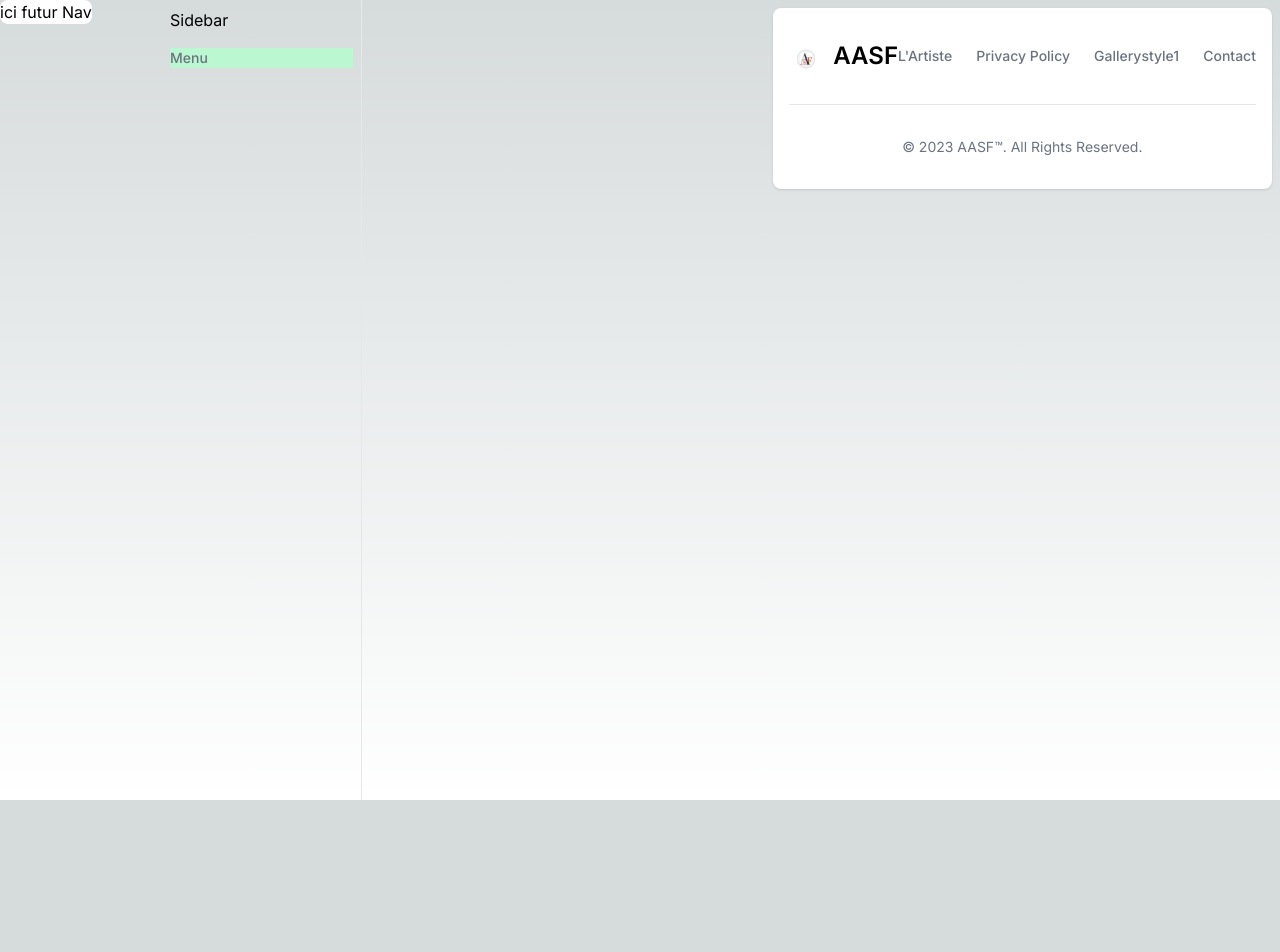
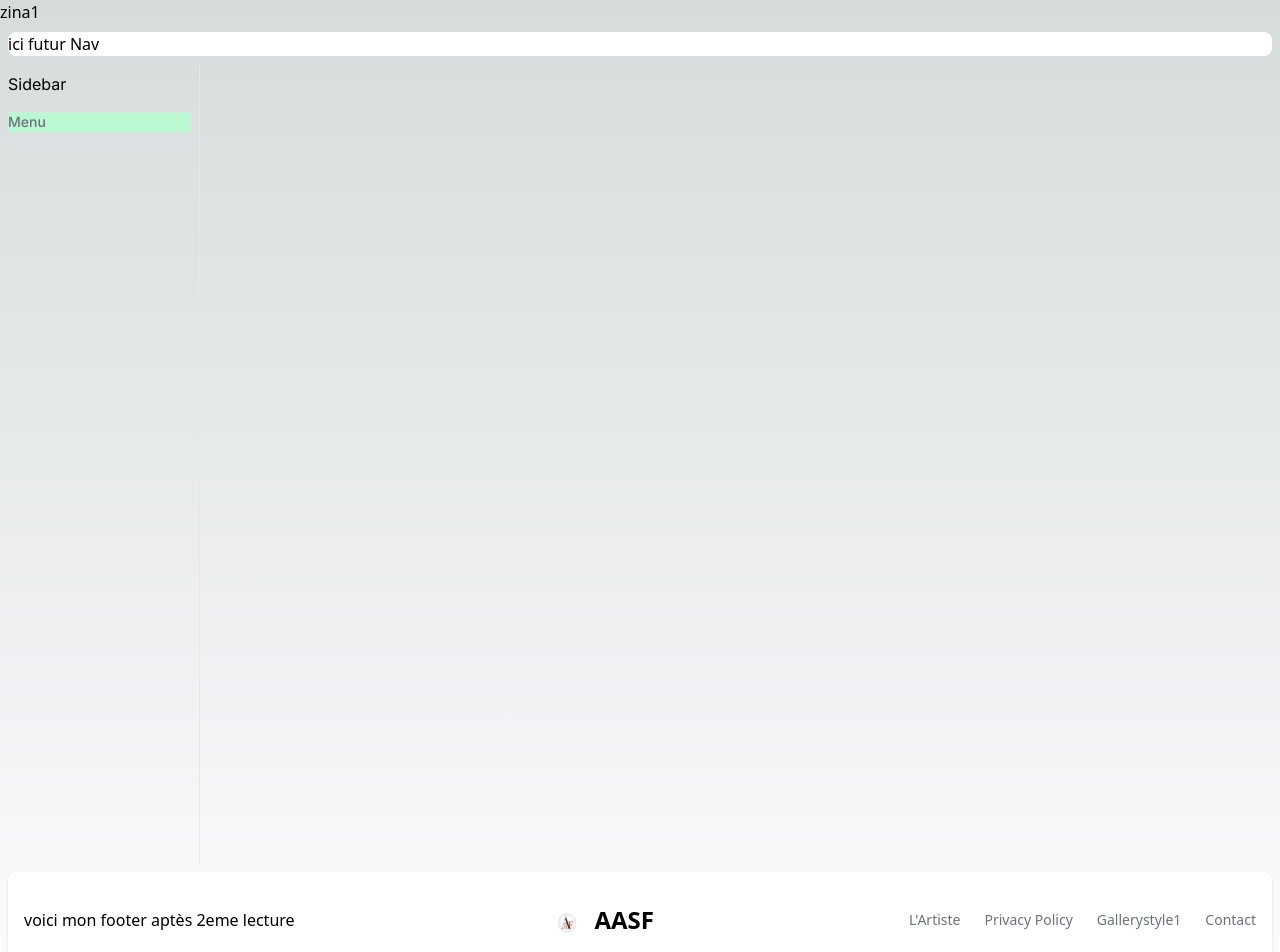
Before and after one commit to Zina07/Galleryartiste, a Next.js app: page /toutelesgallery in a window 1280 px wide. Shown: the top 952 px of the page. Before the commit the page ends 800 px from the top, so only its background shows below. Built offline with nearby package versions, Linux system fonts and the light colour scheme.

Commit message:
page dossier galere

```diff
--- a/app/components/cardimg.tsx
+++ b/app/components/cardimg.tsx
@@ -1,6 +1,6 @@
 'use client'
 import Image from "next/image";
-
+import { useState, useEffect } from 'react'
 
 export type CardsImgProps = {
     src: string;
@@ -13,6 +13,11 @@ export type CardsImgProps = {
   // md:opacity-50 pour
 
 function CardsImg({src, width, height, alt}:CardsImgProps) {
+  const [isClient, setIsClient] = useState(false)
+
+  useEffect(() => {
+    setIsClient(true)
+  }, [])
     return (
       <div className="bg-gray-50 dark:bg-gray-800 id='cardImgGallery'
       border border-gray-200 rounded-lg shadow hover:bg-gray-100  dark:border-gray-700 grey
--- a/app/components/footer.tsx
+++ b/app/components/footer.tsx
@@ -1,5 +1,6 @@
 'use client';
 // import Image from 'next/image'
+import { useState, useEffect } from 'react'
 
 type footer ="footer";
 
@@ -11,7 +12,11 @@ type footer ="footer";
 
 
 export default function Footer() {
+    const [isClient, setIsClient] = useState(false)
 
+    useEffect(() => {
+      setIsClient(true)
+    }, [])
     return (
 <>
 
@@ -19,6 +24,7 @@ export default function Footer() {
 <footer className="bg-white rounded-lg shadow dark:bg-gray-900 m-2 ">
     <div className="w-full max-w-screen-xl mx-auto p-4 md:py-8">
         <div className="sm:flex sm:items-center sm:justify-between">
+        <h1>{isClient ? 'voici mon footer aptès 2eme lecture'  : 'lecture de la structure sans mes info'}</h1>
             <a href="https://www.aasf.ovh/" className="flex items-center mb-4 sm:mb-0 space-x-3 rtl:space-x-reverse">
 
                 <img src="/img/images-logo.png" className="h-8" alt="Flowbite Logo" />
--- a/app/components/sidebar.tsx
+++ b/app/components/sidebar.tsx
@@ -1,26 +1,26 @@
 'use client';
 import { Url } from "next/dist/shared/lib/router/router";
 import Link from "next/link";
-import Gallerystyles from "@/app/toutelesgallery/gallerystyles/page";
-import Gallerystyles1 from "@/app/toutelesgallery/gallerystyles1/page";
-import { link } from "fs";
+import Gallerystyles from "../toutelesgallery/gallerystyles";
+import Gallerystyles1 from "../toutelesgallery/gallerystyles1/page";
+
 
 export default function Sidebar() {
     const menuItem=[
         {
             link:"/",
-            name:"Accueil",
+            name:"Les Nuages",
 
     },
     {
 
-        link:"/",
+        link:"/gallerystyles",
         name:"Portrait",
 
 },
 {
 
-        link:"/gallerystyles1",
+        link:"/gallerystyle1",
         name:"Fotographie",
 },
     ]
--- a/app/globals.css
+++ b/app/globals.css
@@ -1,6 +1,7 @@
 @tailwind base;
 @tailwind components;
 @tailwind utilities;
+
 
 
 :root {
@@ -8,6 +9,8 @@
   --background-start-rgb: 214, 219, 220;
   --background-end-rgb: 255, 255, 255;
 }
+
+
 
 @media (prefers-color-scheme: dark) {
   :root {
@@ -32,9 +35,9 @@ body {
   box-shadow: 0 30px 60px rgba(0, 0, 0, .12);
   background: var(--ds-background-200);
   border: 1px solid var(--ds-gray-400);
-  /* position: absolute; */
-  /* top: 0; */
-  /* width: 100%; */
+  position: asolute;
+  top: 0;
+  width: 100%;
   z-index: 0;
 }
 
--- a/app/layout.tsx
+++ b/app/layout.tsx
@@ -22,28 +22,31 @@ export default function RootLayout({
   children: React.ReactNode;
 }>) {
   return (
+<>
     <html lang="fr">
       <head></head>
-       <body className={inter.className}>
+       <body className={'${inter.className} justify-start '}>
+        <main>
+          zina1
+          <header>
+          <section>
+          <nav className="bg-grey rounded-lg dark:bg-gray-900 m-2">
 
-          <section>
-          <nav className="bg-white rounded-lg">
+            <h1 className="bg-white rounded-lg">ici futur Nav</h1>
+          </nav>
+          </section>
+          </header>
 
-            <h1 className="bg-grey rounded-lg">ici futur Nav</h1>
-          </nav>
-       </section>
+            <div className="min-h-screen">
+               {children}
+              </div>
 
-
-
-
-               {/* <BaseBouton/>  */}
-
-          {children}
-
-
+    </main>
           <Footer/>
          </body>
 
     </html>
+
+    </>
   );
 }
--- a/app/page.tsx
+++ b/app/page.tsx
@@ -1,31 +1,23 @@
 import Image from "next/image";
 import BaseBouton from './components/baseButon'
-// import Footer from "./components/footer/page";
+import Footer from '../app/components/footer'
 
 
 
 
 export default function Home() {
   return (
-    <body>
 
 
-    <main className="flex min-h-screen flex-col items-center justify-between p-24">
+
+
 
       <div className="z-10 w-full max-w-5xl items-center justify-between font-mono text-sm lg:flex">
 
 
+            <BaseBouton />
 
-          <BaseBouton />
-
-      </div>
-
-
-
-
-    </main>
-    {/* <Footer/> */}
-    </body>
+   </div>
 
   );
 }
--- a/app/toutelesgallery/gallerystyle1.tsx
+++ b/app/toutelesgallery/gallerystyles1/page.tsx
@@ -2,7 +2,7 @@
 import Image from 'next/image'
 // import {CardsImg} from '../../components/cardimg'
 // import { ContainerFonds } from '../containerFond/page'
-import Dashboard from '../components/dashboard'
+import Dashboard from '../../components/dashboard'
 
 export default function Gallerystyles1() {
 // const >backgroundColor = "orange";
--- a/app/toutelesgallery/layout.tsx
+++ b/app/toutelesgallery/layout.tsx
@@ -15,27 +15,23 @@ export const metadata: Metadata = {
   };
 
 
-export default function toutelesgalleryLayout({
+export default function Layout({
     children,
   }: {
     children: React.ReactNode
   }) {
     return (
-        <html lang="fr">
-          <body className={`${inter.className} flex items-start justify-between`}>
+
+         <div className={`${inter.className} flex items-start justify-between`}>
             <Sidebar/>
-          {/* ici xidth et height en auto pour la gestion d'espace entra la side barre sur le coté droit
+          {/* ici width et height en auto pour la gestion d'espace entra la side barre sur le coté droit
           et la gallery placée sur le côté gauche */}
-            <main className="w-auto h-auto">
+            <div className="w-auto h-auto">
+         {children}
 
-            </main>
-          {children}
-          {/* <section>
-              <Footer/>
-          </section> */}
+          </div>
+          </div>
 
-             </body>
 
-        </html>
       );
     }
--- a/app/toutelesgallery/page.tsx
+++ b/app/toutelesgallery/page.tsx
@@ -1,5 +1,5 @@
 import Image from "next/image";
-import Gallerystyles1 from "./gallerystyle1";
+import Gallerystyles1 from "./gallerystyles1/page";
 // import toutelesgallery from "./toutelesgallery";
 // import Gallery from "./gallery";
 // import BaseBouton from './components/baseButon'
@@ -9,12 +9,12 @@ import Footer from '@/app/components/footer'
 
 
 
-export default function Lesgallery() {
+export default function Page() {
   return (
 
 
 
-   <main  className="flex min-h-screen flex-col items-center justify-between p-24">
+   <div className="flex min-h-screen flex-col justify-start items-center p-24">
 
       <div className="z-10 w-full max-w-5xl items-center justify-between font-mono text-sm lg:flex">
 
@@ -28,10 +28,10 @@ export default function Lesgallery() {
 
 
 
-    {/* <Footer/> */}
 
 
-       </main>
+
+       </div>
 
   );
 }
```
